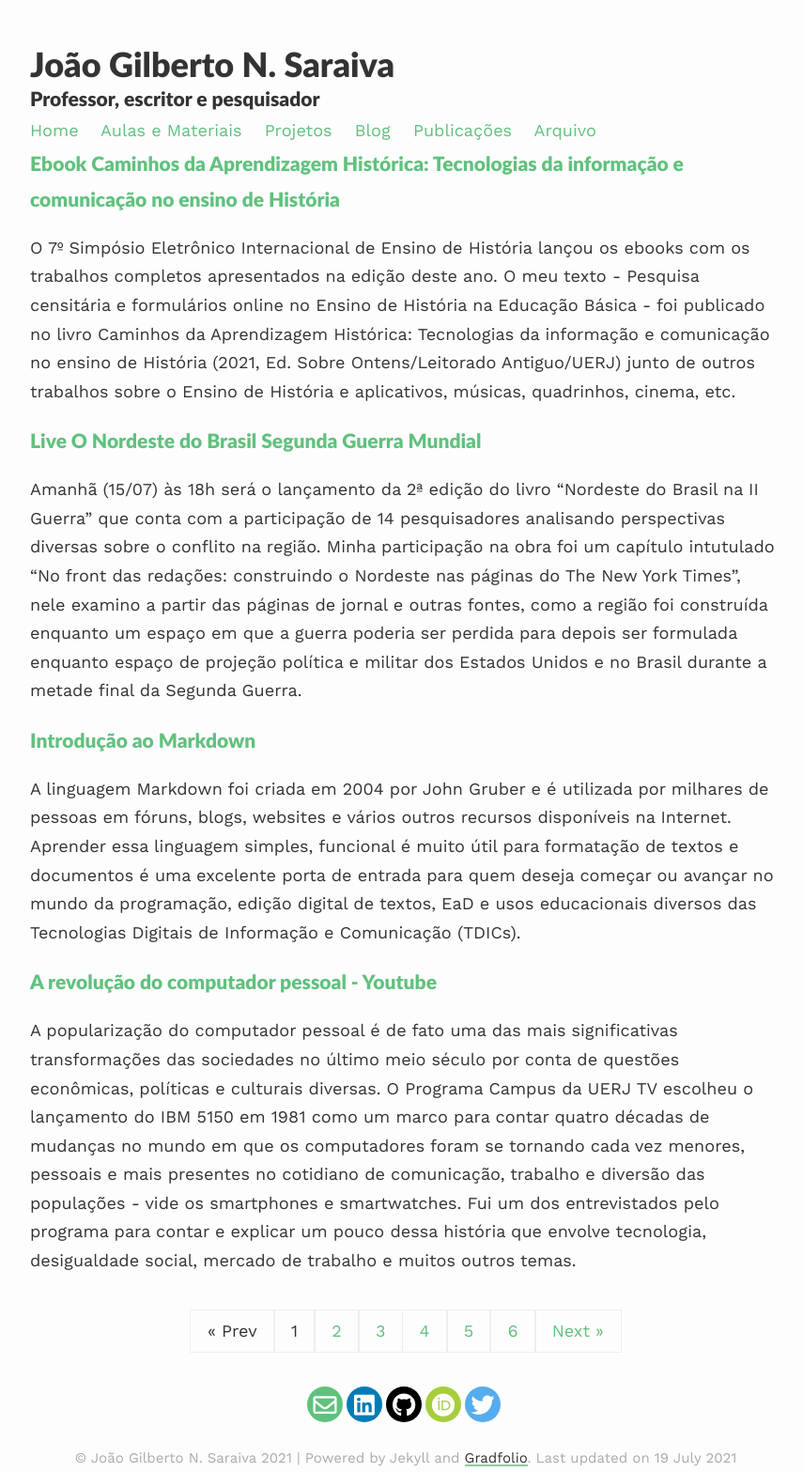
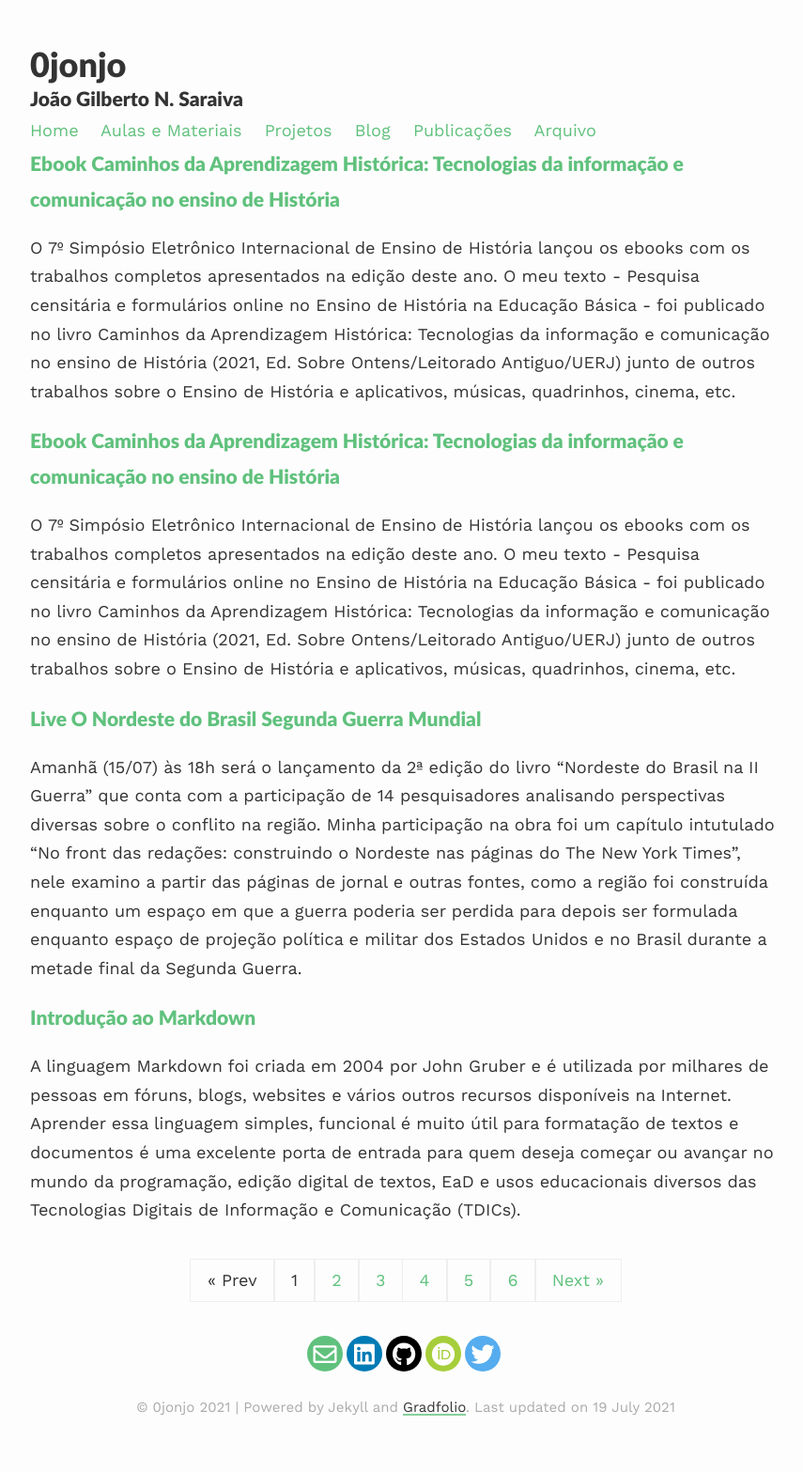
Before and after one commit to 0jonjo/0jonjo.github.io, a Jekyll site: the page built from blog/index.html, in a window 1280 px wide. Shown: the whole page at 94% size, without its empty margins (208-1063 px from the left). Built offline with Jekyll 4.4.1, drawn with Linux system fonts in a browser that asks for light colours; nearby versions of some CDN libraries; the list of posts is cut into pages by our own code; after the commit the page ends 1513 px from its top, so only the background shows below that.

Commit message:
adjust title and projects off

```diff
--- a/_config.yml
+++ b/_config.yml
@@ -1,7 +1,7 @@
 ### your site title here
 
-title: João Gilberto N. Saraiva
-description: Professor, escritor e pesquisador
+title: 0jonjo
+description: João Gilberto N. Saraiva
 
 baseurl: #name of GitHub repository
 url: #custom url to be used instead of GitHub repository
@@ -44,7 +44,7 @@
 #collection
 collections:
   projects:
-    output: true
+    output: false
     permalink: /projects/:path/
 
 sass:
--- /dev/null
+++ b/_posts/2021-07-29-livrocenso.md
@@ -0,0 +1,18 @@
+---
+layout: post
+title: "Ebook Caminhos da Aprendizagem Histórica: Tecnologias da informação e comunicação no ensino de História"
+description: "Capítulo de livro publicado no ebook"
+tags: historia educacao ensino remoto tecnologia educacao forms congresso texto evento
+image: https://user-images.githubusercontent.com/64807181/119190482-cc71e400-ba53-11eb-8a7c-7c61b0d463b6.png
+youtubeId:
+---
+
+O [7º Simpósio Eletrônico Internacional de Ensino de História](https://simpohist2021.blogspot.com/) lançou os ebooks com os trabalhos completos apresentados na edição deste ano. O meu texto - [Pesquisa censitária e formulários online no Ensino de História na Educação Básica](https://simpohist2021tecnologias.blogspot.com/2021/05/joao-gilberto-neves-saraiva.html) - foi publicado no livro Caminhos da Aprendizagem Histórica: Tecnologias da informação e comunicação no ensino de História (2021, Ed. Sobre Ontens/Leitorado Antiguo/UERJ) junto de outros trabalhos sobre o Ensino de História e aplicativos, músicas, quadrinhos, cinema, etc.
+
+Esse livro gratuito faz parte de um conjunto de 8 ebooks sobre questões variadas do Enino de História que foi publicado pelo Simpósio. Há diversas pesquisas interessantes!
+
+Clique no link abaixo para acessar os livros.
+
+[https://simpohist2021.blogspot.com/2021/06/clique-aqui-para-baixar-os-blocos-com.html](https://simpohist2021.blogspot.com/2021/06/clique-aqui-para-baixar-os-blocos-com.html)
+
+![image](https://user-images.githubusercontent.com/64807181/119190482-cc71e400-ba53-11eb-8a7c-7c61b0d463b6.png)
```
